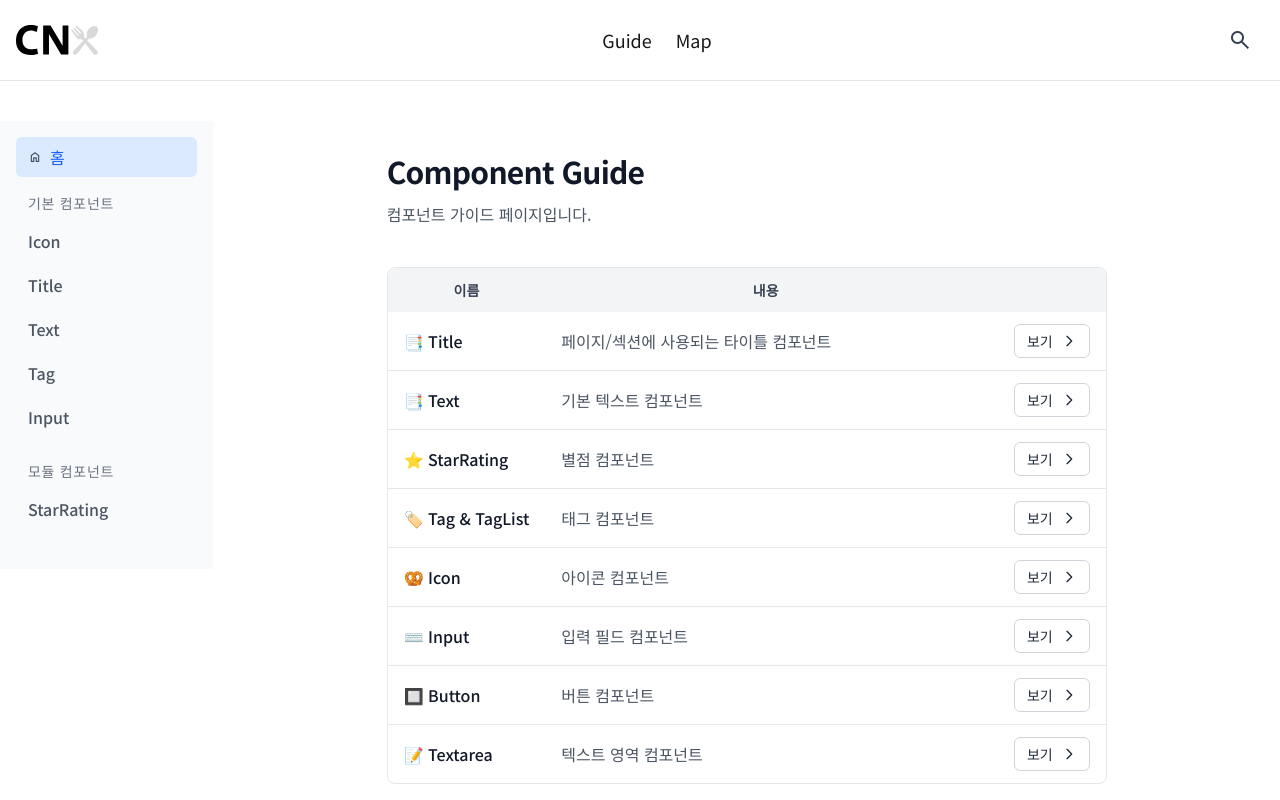
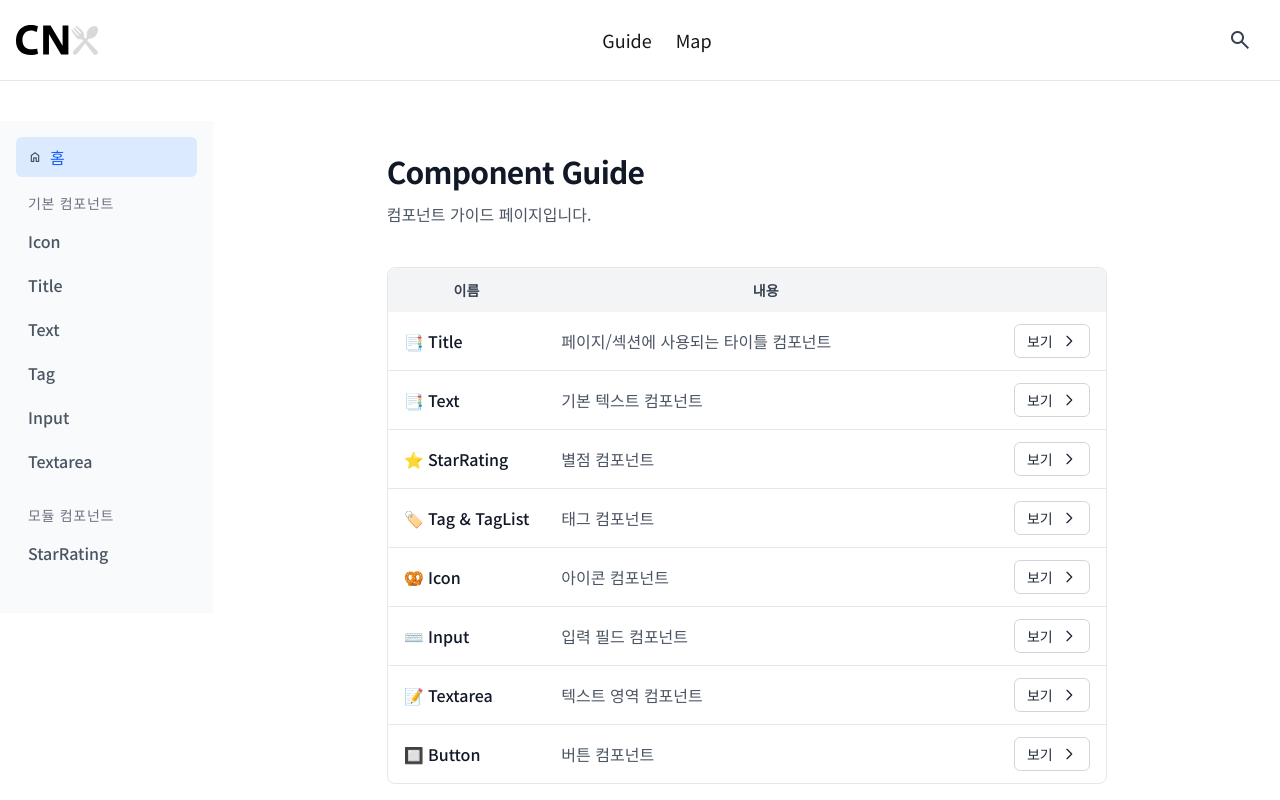
Before and after one commit to Starfish-122/CNX, a Next.js app: page /guide in a window 1280 px wide. Shown: the top 800 px of the page. Built offline with nearby package versions, Linux system fonts and the light colour scheme.

Commit message:
feat: 가이드 페이지 textarea 추가

```diff
--- a/src/app/(pages)/guide/page.tsx
+++ b/src/app/(pages)/guide/page.tsx
@@ -35,15 +35,15 @@ const components = [
         link: '/guide/input',
     },
     {
+        name: '📝 Textarea',
+        description: '텍스트 영역 컴포넌트',
+        link: '/guide/textarea',
+    },
+    {
         name: '🔲 Button',
         description: '버튼 컴포넌트',
         link: '/guide/button',
     },
-    {
-        name: '📝 Textarea',
-        description: '텍스트 영역 컴포넌트',
-        link: '/guide/textarea',
-    }
     // 필요 시 더 추가
 ];
 
--- a/src/routes/config.ts
+++ b/src/routes/config.ts
@@ -47,6 +47,7 @@ export const sidebarCategories: SidebarCategory[] = [
             { name: 'Text', path: '/guide/text' },
             { name: 'Tag', path: '/guide/tag' },
             { name: 'Input', path: '/guide/input' },
+            { name: 'Textarea', path: '/guide/textarea' },
         ],
     },
     {
```
